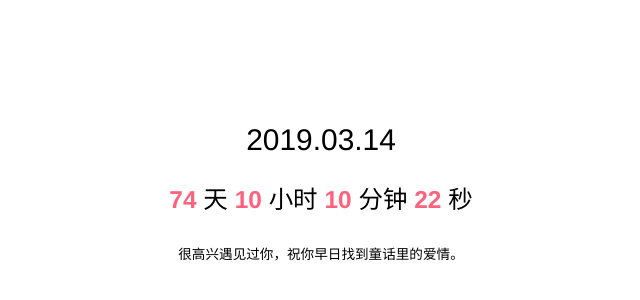
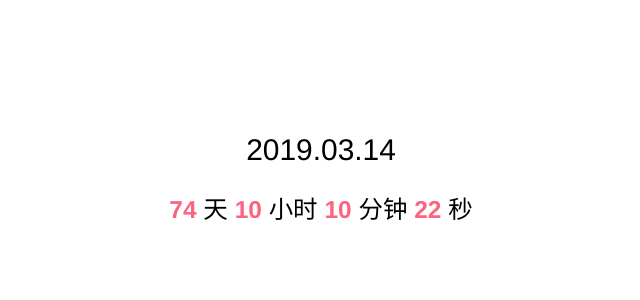
Before and after one commit to simonklose/simonklose.github.io, a plain HTML site: page index.html in a window 1280 px wide. Shown: the part 140-440 px from the top of the page, without its empty margins (319-959 px from the left). Drawn offline with Linux system fonts and the light colour scheme.

Commit message:
Update index.html

```diff
--- a/index.html
+++ b/index.html
@@ -48,7 +48,7 @@
         <div class="timer">
             <b id="d"></b> 天 <b id="h"></b> 小时 <b id="m"></b> 分钟 <b id="s"></b> 秒
         </div>
-        很高兴遇见过你，祝你早日找到童话里的爱情。
+
     </div>
 
     <script>
```
